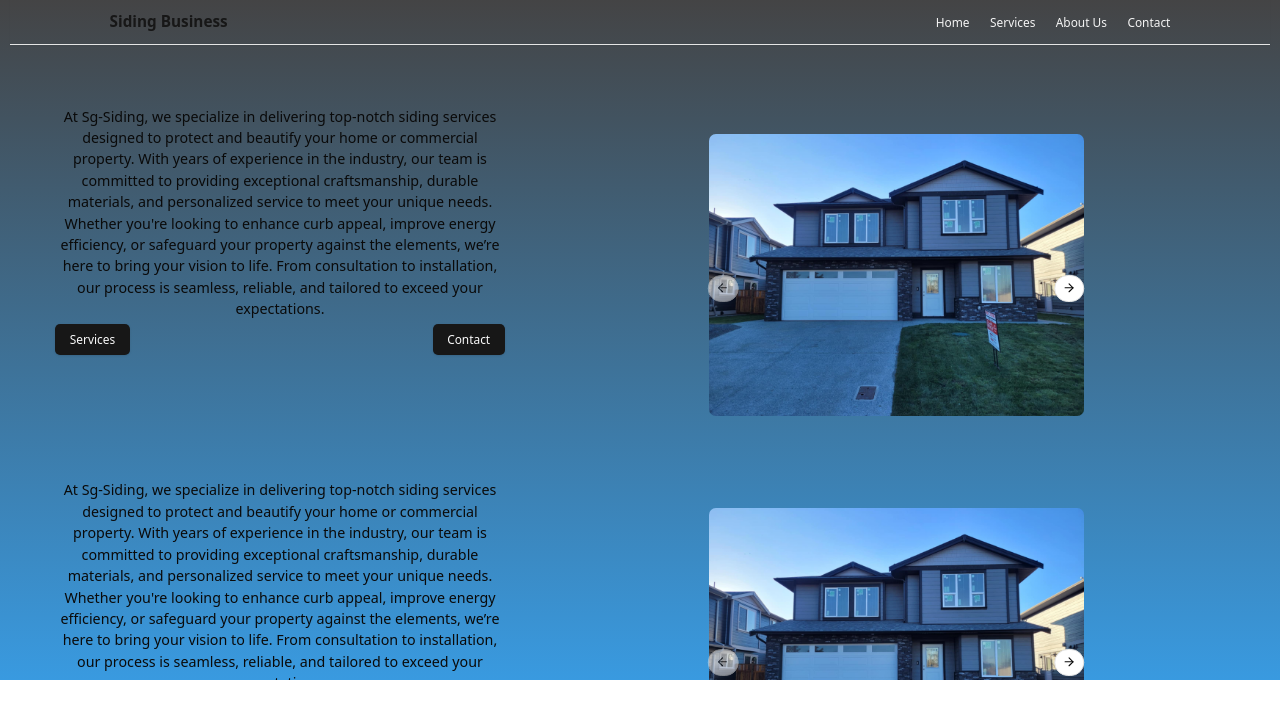
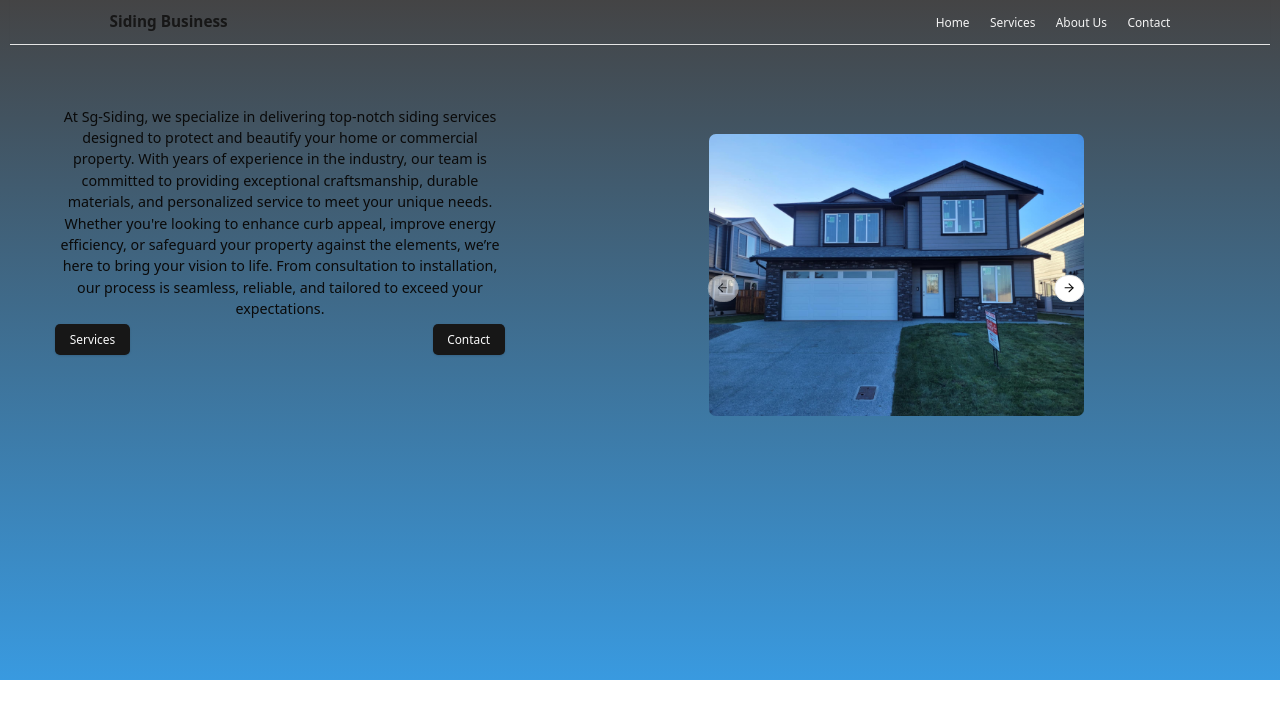
Before and after one commit to ClintasaurusRex/SGSIDING, a React (Vite) app in the folder sgsiding/: page / in a window 1280 px wide. Shown: the top 718 px of the page. Built offline with nearby package versions, Linux system fonts and the light colour scheme.

Commit message:
Temporarily disable Siding component and add spacing in Navbar

```diff
--- a/sgsiding/src/App.jsx
+++ b/sgsiding/src/App.jsx
@@ -18,7 +18,7 @@ function App() {
         <Route path="/contact" element={<Contact />} />
       </Routes>
       <div>
-        <Siding />
+        {/* <Siding /> */}
       </div>
     </>
   );
--- a/sgsiding/src/components/ui/Navbar.jsx
+++ b/sgsiding/src/components/ui/Navbar.jsx
@@ -18,6 +18,7 @@ const Navbar = () => {
 
         {/* Desktop Navigation */}
         <NavBarItems />
+
 
         {/* Mobile Menu Button */}
         <button
```
